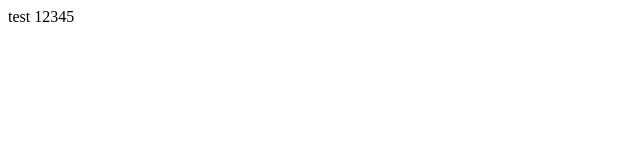
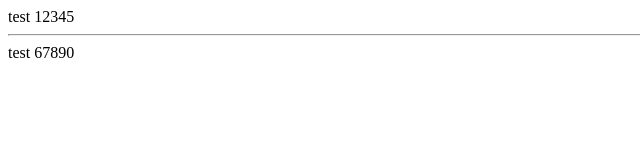
Before and after one commit to SomethingV2/SomethingV2.github.io, a plain HTML site: page index.html in a window 1280 px wide. Shown: the whole page, without its empty margins (0-640 px from the left). Drawn offline with Linux system fonts and the light colour scheme.

Commit message:
adaugat 2 linii

```diff
--- a/index.html
+++ b/index.html
@@ -4,5 +4,7 @@
 </head>
 <body>
 test 12345
+<hr>
+test 67890
 </body>
 </html>
```
